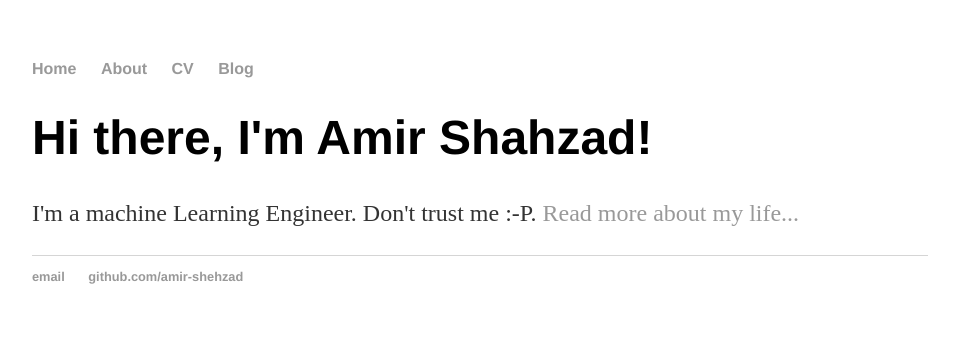
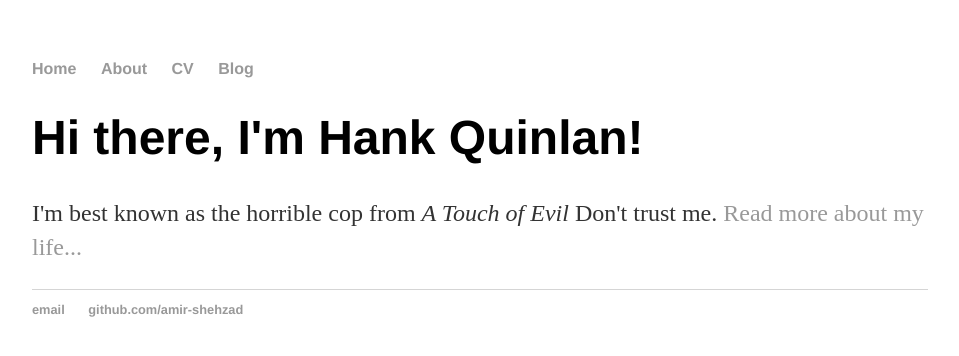
Before and after one commit to amir-shehzad/aamir_shehzad001.github.io, a Jekyll site: the page built from index.html, in a window 1280 px wide. Shown: the top 356 px of the page, without its empty margins (160-1119 px from the left). Built offline with Jekyll 4.4.1, drawn with Linux system fonts in a browser that asks for light colours.

Commit message:
Update index.html

```diff
--- a/index.html
+++ b/index.html
@@ -1,29 +1,8 @@
-<!DOCTYPE html>
-<html>
-	<head>
-		<title>Amir Shahzad's website</title>
-		<link rel="stylesheet" type="text/css" href="/css/main.css">
-	</head>
-	<body>
-		<nav>
-    		<ul>
-        		<li><a href="/">Home</a></li>
-	        	<li><a href="/about">About</a></li>
-        		<li><a href="/cv">CV</a></li>
-        		<li><a href="/blog">Blog</a></li>
-    		</ul>
-		</nav>
-		<div class="container">
-    		<div class="blurb">
-        		<h1>Hi there, I'm Amir Shahzad!</h1>
-				<p>I'm a machine Learning Engineer. Don't trust me :-P. <a href="/about">Read more about my life...</a></p>
-    		</div><!-- /.blurb -->
-		</div><!-- /.container -->
-		<footer>
-    		<ul>
-        		<li><a href="mailto:amir_shehzad@outlook.com">email</a></li>
-        		<li><a href="https://github.com/amir-shehzad">github.com/amir-shehzad</a></li>
-			</ul>
-		</footer>
-	</body>
-</html>
+---
+layout: default
+title: Hank Quinlan, Horrible Cop
+---
+<div class="blurb">
+	<h1>Hi there, I'm Hank Quinlan!</h1>
+	<p>I'm best known as the horrible cop from <em>A Touch of Evil</em> Don't trust me. <a href="/about">Read more about my life...</a></p>
+</div><!-- /.blurb -->
```
